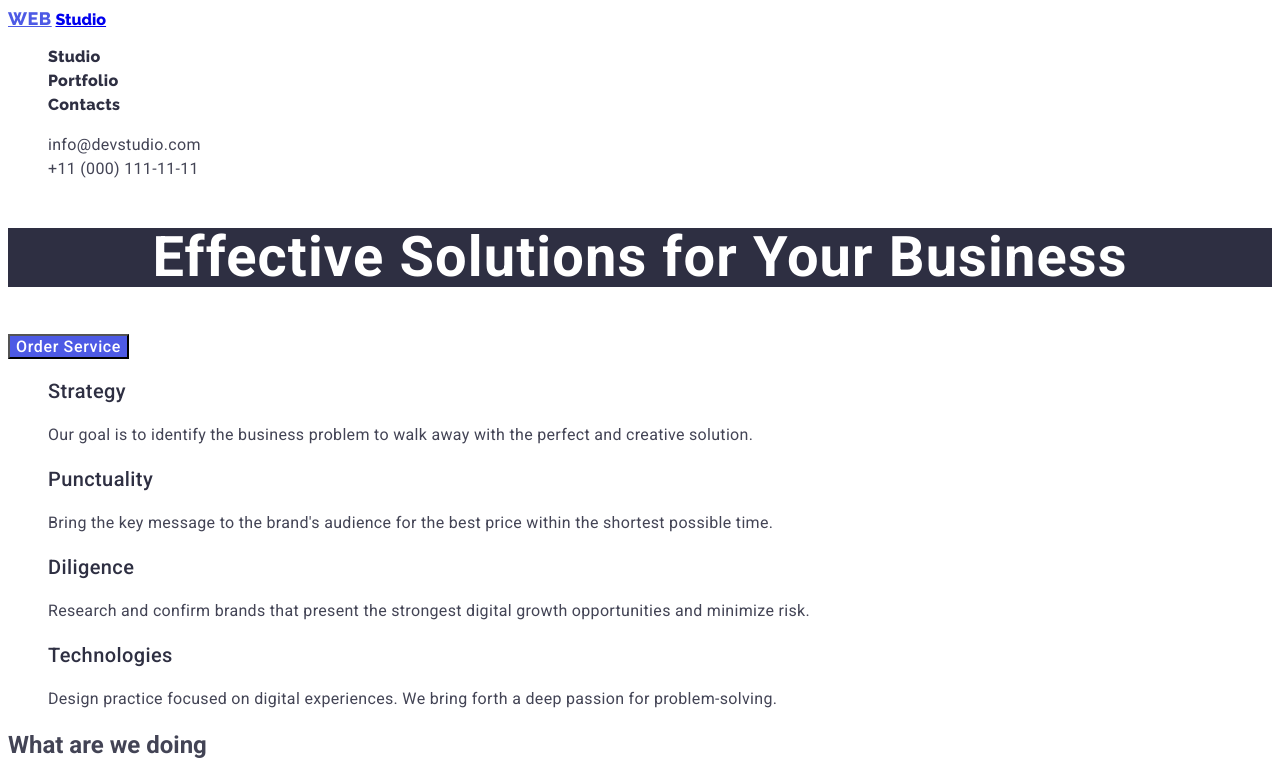
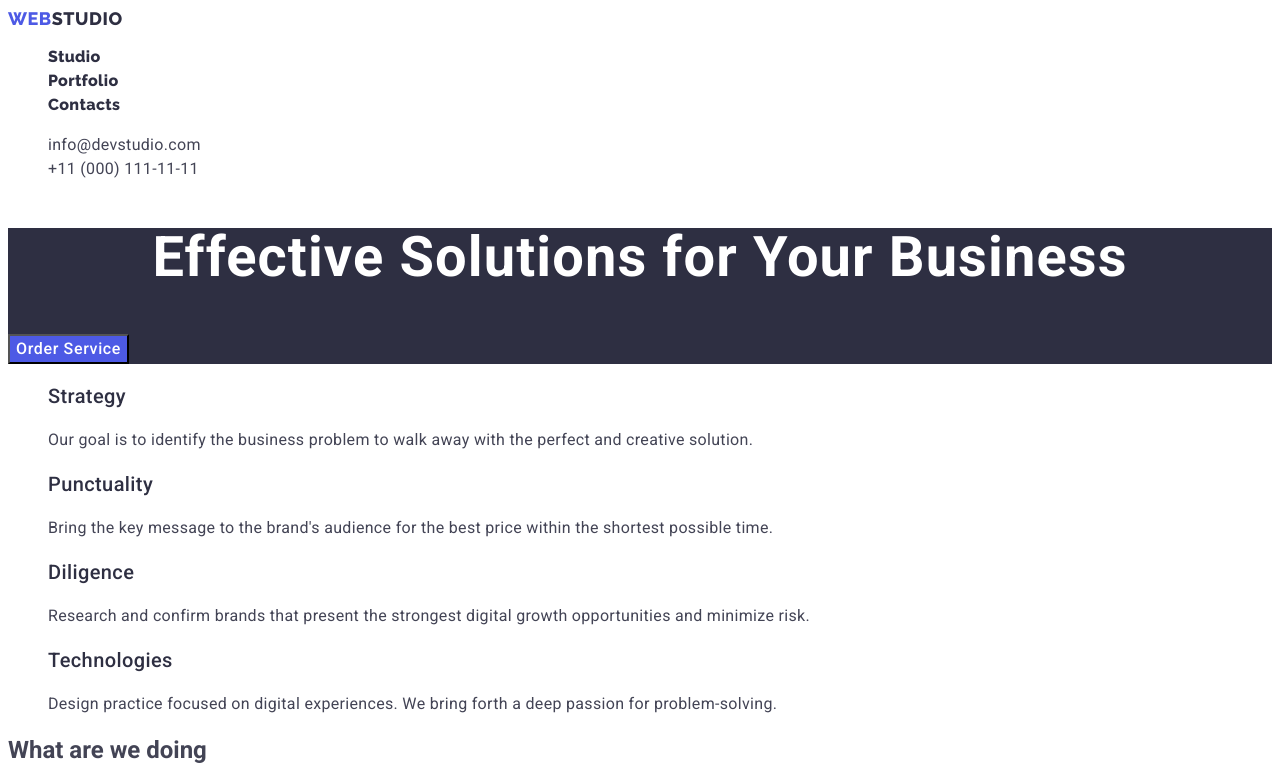
Before and after one commit to 7vasyl7/goit-markup-hw-02, a plain HTML site: page index.html in a window 1280 px wide. Shown: the top 776 px of the page. Drawn offline with Linux system fonts and the light colour scheme.

Commit message:
10
заданий ховер і фокус для кнопки,дороблено лого

```diff
--- a/css/styles.css
+++ b/css/styles.css
@@ -60,7 +60,7 @@ color: #2E2F42;
         color: #434455;}
 
 
-        .vision {
+        .vision {background-color: #2E2F42;
 }
 .vision-titl {
 font-weight: 700;
@@ -114,10 +114,12 @@ color: #434455;
 .vision-btn {font-family:"Roboto", sans-serif;
      font-weight: 500;
     font-size: 16px;
-    line-height: 1.5x;
+    line-height: 1.5;
     /* identical to box height, or 150% */
        color: #FFFFFF;
        letter-spacing: 0.04em;
        background-color: #4D5AE5;
        cursor: pointer;
 }
+.vision-btn:hover {color:#404bbf}
+.vision-btn:focus {color: #404bbf}
--- a/index.html
+++ b/index.html
@@ -16,10 +16,9 @@
   <body>
     <header class="header">
       <nav class="header-navigation link">
-        <a   href="./index.html" class="header-logo-web " >Web</a><span class="header-logo-studio">
-        <a href="./index.html"    >Studio</a> </span>
+        <a   href="./index.html" class="header-logo-web link" >Web<span class="header-logo-studio">Studio </span></a>
         <ul class="header-list list ">
-          <li><a href="./studio.html" class="header-item link">Studio</a></li>
+          <li><a href="./index.html" class="header-item link">Studio</a></li>
           <li><a href="./portfolio.html" class="header-item link">Portfolio</a></li>
           <li><a href="" class="header-item link">Contacts</a></li>
         </ul>
```
